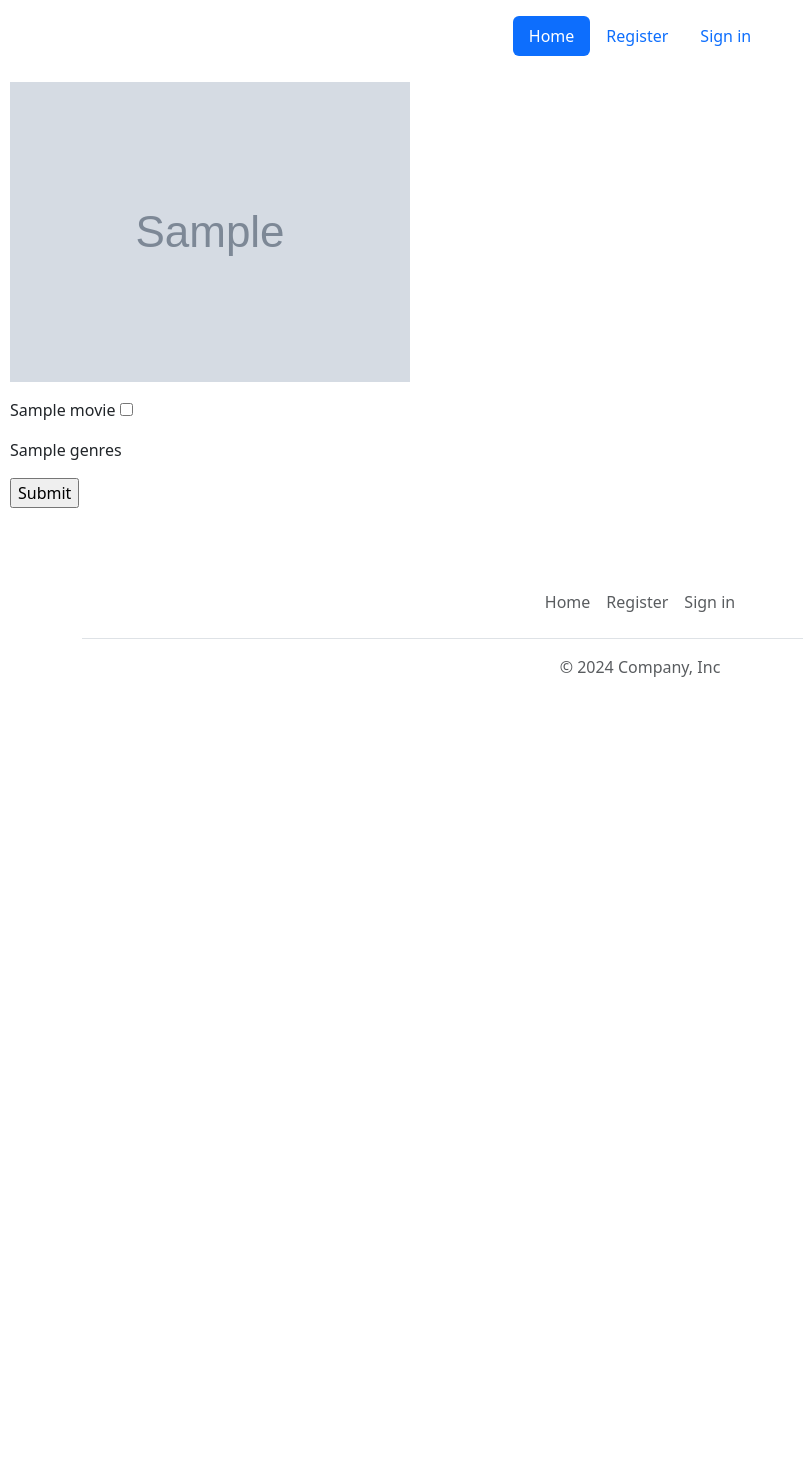
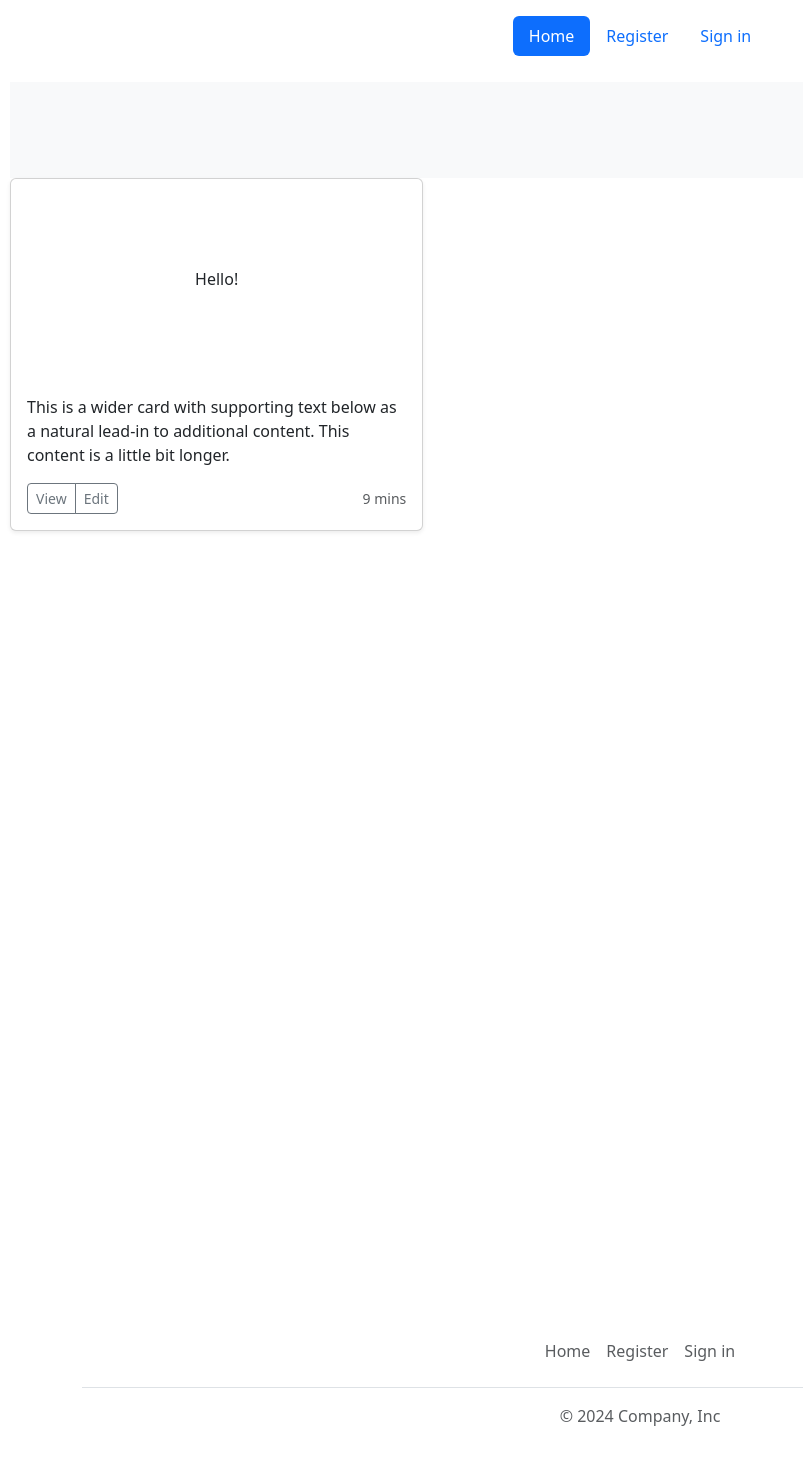
Before and after one commit to allegrastrippoli/recommender, a Python web app: template templates/start.html in a window 1280 px wide. Shown: the whole page, without its empty margins (0-803 px from the left). Before the commit the page ends 677 px from the top, so only its background shows below. Run offline with Jinja, Linux system fonts and the light colour scheme; the template is opened without the code that fills it: most values are stand-ins (such as "Sample title", 1, 10 or a date in 2020); grey boxes marked "Sample" are stand-in pictures; some libraries are stand-ins or nearby versions.

Commit message:
feat: add container grid

```diff
--- a/templates/base.html
+++ b/templates/base.html
@@ -30,6 +30,22 @@
             float: none;
             margin: 0 auto;
         }
+
+        .grid-container {
+            display: grid;
+            grid-template-columns: repeat(3, 1fr);
+            grid-template-rows: repeat(3, 1fr);
+            gap: 10px;
+            /* width: auto;
+            height: 300px;   */
+        }
+        .grid-item {
+            display: flex;
+            justify-content: center;
+            align-items: center;
+             height: 200px;
+        }
+
     </style>
 
     <!-- HTML5 Shim and Respond.js IE8 support of HTML5 elements and media queries -->
@@ -61,6 +77,8 @@
         </ul>
         </header>
       </div>
+
+
 
 
 
--- a/templates/start.html
+++ b/templates/start.html
@@ -1,6 +1,30 @@
 {% extends "base.html" %}
 {% block content %}
-<form action="/get_recommendations" method="post"  onsubmit="return validateForm()">
+
+<div class="album py-5 bg-body-tertiary"></div>
+<div class="grid-container">
+    {% for movie in movies %}
+    <div class="col">
+        <div class="card shadow-sm">
+        <div class="grid-item">Hello!</div>
+        <div class="card-body">
+            <p class="card-text">This is a wider card with supporting text below as a natural lead-in to additional content. This content is a little bit longer.</p>
+            <div class="d-flex justify-content-between align-items-center">
+              <div class="btn-group">
+                <button type="button" class="btn btn-sm btn-outline-secondary">View</button>
+                <button type="button" class="btn btn-sm btn-outline-secondary">Edit</button>
+                 </div>
+              <small class="text-body-secondary">9 mins</small>
+                </div>
+            </div>
+        </div>
+    </div>
+
+    {% endfor %}
+</div>
+
+
+<!-- <form action="/get_recommendations" method="post"  onsubmit="return validateForm()">
     {% for movie in movies %}
     <p><img src="{{ movie['image_url'] }}"></p>
     <p>{{ movie['title'] }} <input type="checkbox" name="selected_movies" value="{{ movie['movieId'] }}"></p>
@@ -17,5 +41,5 @@
         }
         return true;
     }
-</script>
+</script> -->
 {% endblock %}
```
